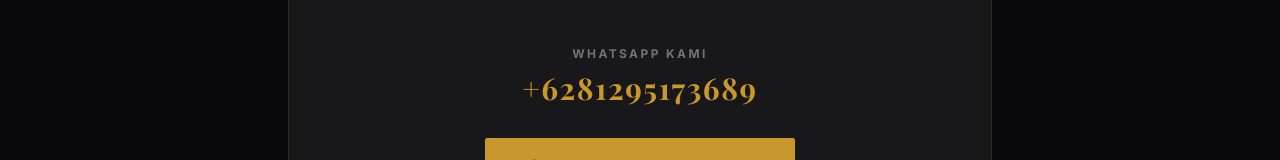
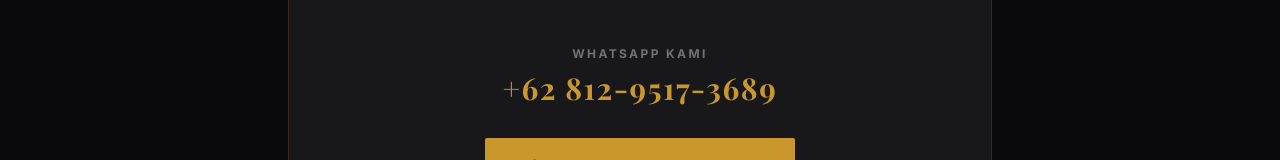
Before and after one commit to royyangadroid/royyan-collectibles, a Next.js app: page /contact in a window 1280 px wide. Shown: the part 469-629 px from the top of the page. Built offline with nearby package versions, Linux system fonts and the light colour scheme.

Commit message:
commit all

```diff
--- a/app/contact/page.tsx
+++ b/app/contact/page.tsx
@@ -28,7 +28,7 @@
 
             <div className="mb-8">
               <p className="font-sans text-xs font-bold tracking-[0.2em] uppercase text-zinc-500 mb-2">WhatsApp Kami</p>
-              <p className="font-serif font-bold text-3xl text-gold tracking-wider">+6281295173689</p>
+              <p className="font-serif font-bold text-3xl text-gold tracking-wider">+62 812-9517-3689</p>
             </div>
 
             <a
```
